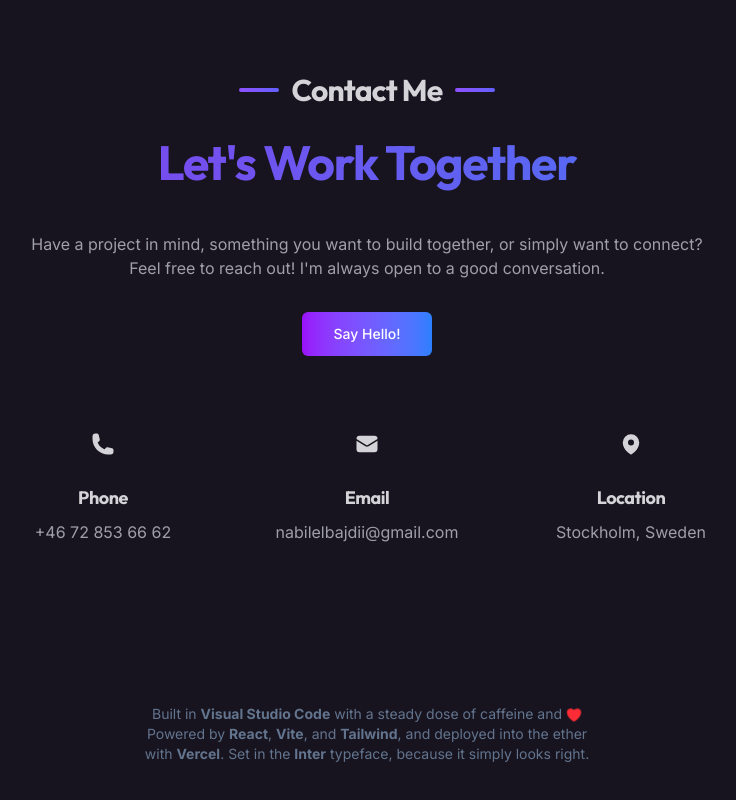
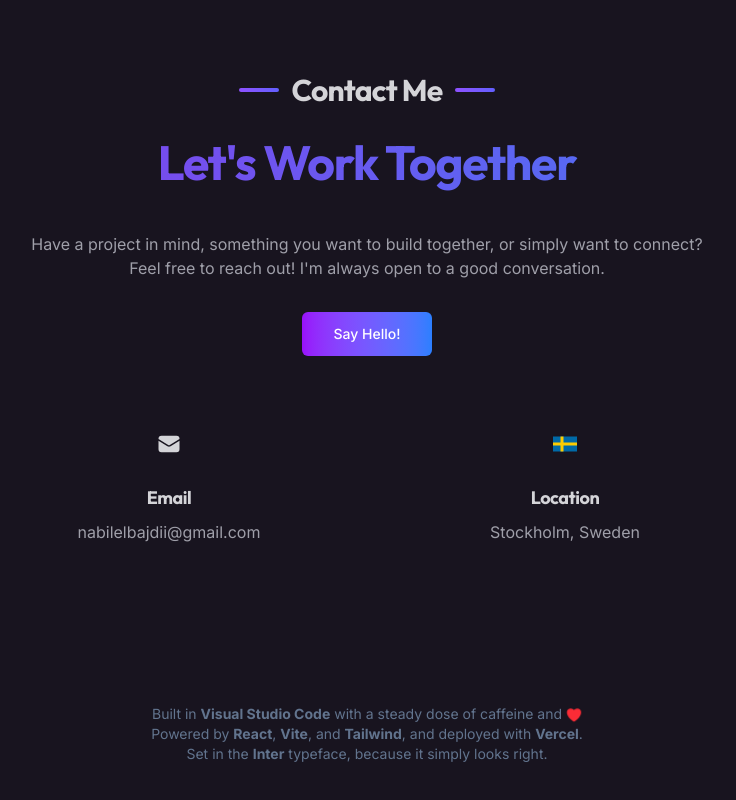
Before and after one commit to nabilelbajdi/nabil-portfolio, a React (Vite) app: page / in a window 1280 px wide. Shown: the part 3351-4151 px from the top of the page, without its empty margins (273-1009 px from the left). Built offline with nearby package versions, Linux system fonts and the light colour scheme.

Commit message:
Update contact information and UI elements

```diff
--- a/src/components/ContactSection.jsx
+++ b/src/components/ContactSection.jsx
@@ -34,22 +34,7 @@ export function ContactSection() {
         </div>
 
         <div className="max-w-3xl mx-auto">
-          <div className="mt-12 flex flex-row md:grid md:grid-cols-3 gap-4 md:gap-6 animate-fade-in opacity-0 relative z-40" style={{ animationDelay: "0.3s" }}>
-            <div className="text-center flex-1">
-              <div className="w-8 h-8 md:w-12 md:h-12 bg-secondary rounded-full flex items-center justify-center mx-auto mb-2 md:mb-4">
-                <svg
-                  xmlns="http://www.w3.org/2000/svg"
-                  viewBox="0 0 24 24"
-                  fill="currentColor"
-                  className="w-4 h-4 md:w-6 md:h-6 text-foreground/80 dark:text-zinc-300"
-                >
-                  <path fillRule="evenodd" d="M1.5 4.5a3 3 0 013-3h1.372c.86 0 1.61.586 1.819 1.42l1.105 4.423a1.875 1.875 0 01-.694 1.955l-1.293.97c-.135.101-.164.249-.126.352a11.285 11.285 0 006.697 6.697c.103.038.25.009.352-.126l.97-1.293a1.875 1.875 0 011.955-.694l4.423 1.105c.834.209 1.42.959 1.42 1.82V19.5a3 3 0 01-3 3h-2.25C8.552 22.5 1.5 15.448 1.5 6.75V4.5z" clipRule="evenodd" />
-                </svg>
-              </div>
-              <h3 className="text-sm md:text-lg font-bold mb-1 md:mb-2 text-foreground/80 dark:text-zinc-300">Phone</h3>
-              <p className="text-xs md:text-base text-stone-600 dark:text-zinc-400">+46 72 853 66 62</p>
-            </div>
-
+          <div className="mt-12 flex flex-row md:grid md:grid-cols-2 gap-4 md:gap-6 animate-fade-in opacity-0 relative z-40" style={{ animationDelay: "0.3s" }}>
             <div className="text-center flex-1">
               <div className="w-8 h-8 md:w-12 md:h-12 bg-secondary rounded-full flex items-center justify-center mx-auto mb-2 md:mb-4">
                 <svg
@@ -70,11 +55,12 @@ export function ContactSection() {
               <div className="w-8 h-8 md:w-12 md:h-12 bg-secondary rounded-full flex items-center justify-center mx-auto mb-2 md:mb-4">
                 <svg
                   xmlns="http://www.w3.org/2000/svg"
-                  viewBox="0 0 24 24"
-                  fill="currentColor"
-                  className="w-4 h-4 md:w-6 md:h-6 text-foreground/80 dark:text-zinc-300"
+                  viewBox="0 0 16 10"
+                  className="w-4 h-3 md:w-6 md:h-4"
                 >
-                  <path fillRule="evenodd" d="M11.54 22.351l.07.04.028.016a.76.76 0 00.723 0l.028-.015.071-.041a16.975 16.975 0 001.144-.742 19.58 19.58 0 002.683-2.282c1.944-1.99 3.963-4.98 3.963-8.827a8.25 8.25 0 00-16.5 0c0 3.846 2.02 6.837 3.963 8.827a19.58 19.58 0 002.682 2.282 16.975 16.975 0 001.145.742zM12 13.5a3 3 0 100-6 3 3 0 000 6z" clipRule="evenodd" />
+                  <rect width="16" height="10" fill="#006AA7" />
+                  <rect x="5" width="2" height="10" fill="#FECC00" />
+                  <rect y="4" width="16" height="2" fill="#FECC00" />
                 </svg>
               </div>
               <h3 className="text-sm md:text-lg font-bold mb-1 md:mb-2 text-foreground/80 dark:text-zinc-300">Location</h3>
--- a/src/components/layout/Footer.jsx
+++ b/src/components/layout/Footer.jsx
@@ -49,7 +49,7 @@ export function Footer() {
           aria-label="Tailwind CSS (opens in a new tab)"
         >
           Tailwind
-        </a>, and deployed into the ether with{' '}
+        </a>, and deployed with{' '}
         <a
           href="https://vercel.com"
           className="font-bold hover:text-indigo-500 dark:hover:text-indigo-400 transition-colors duration-200"
```
